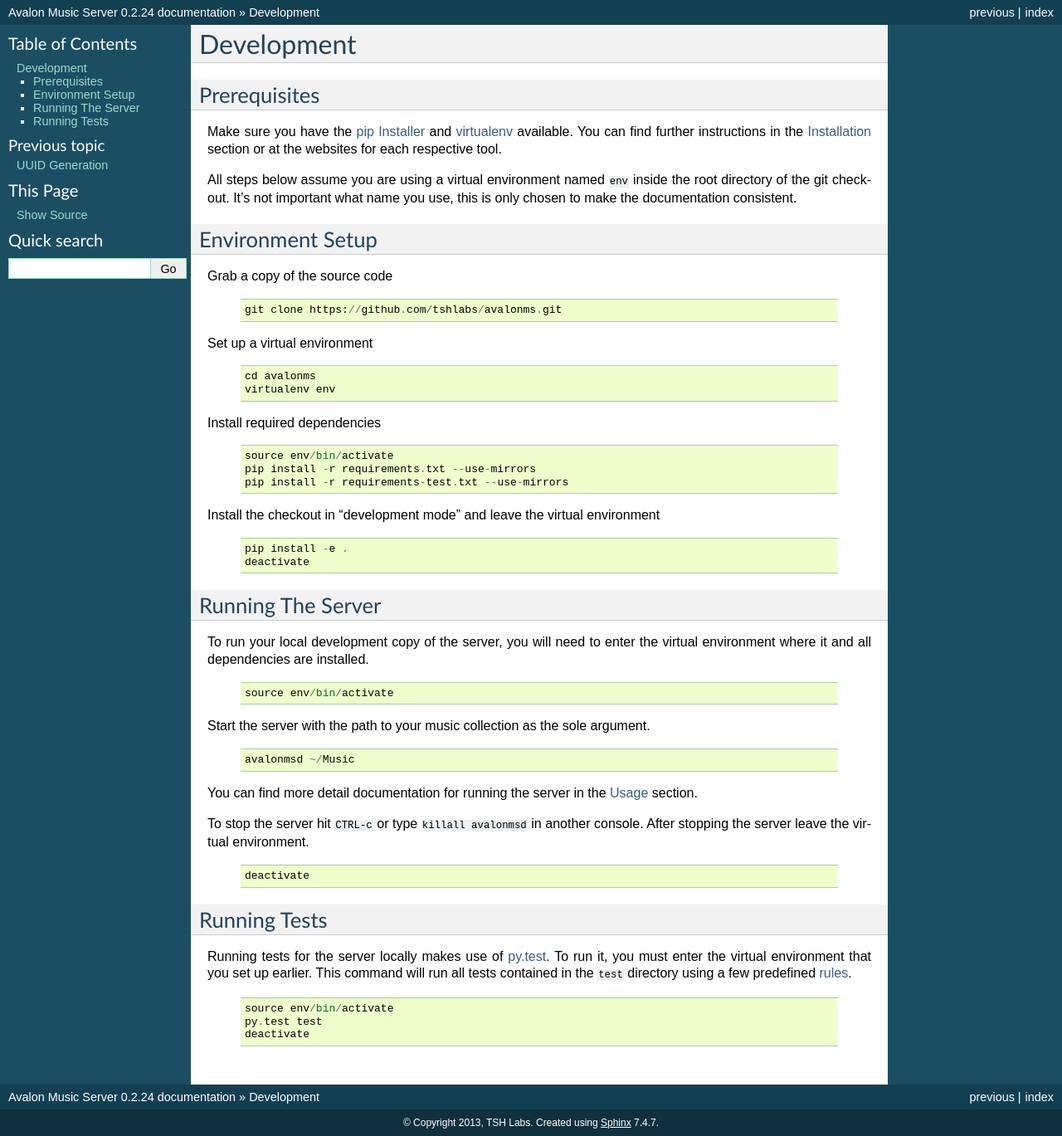
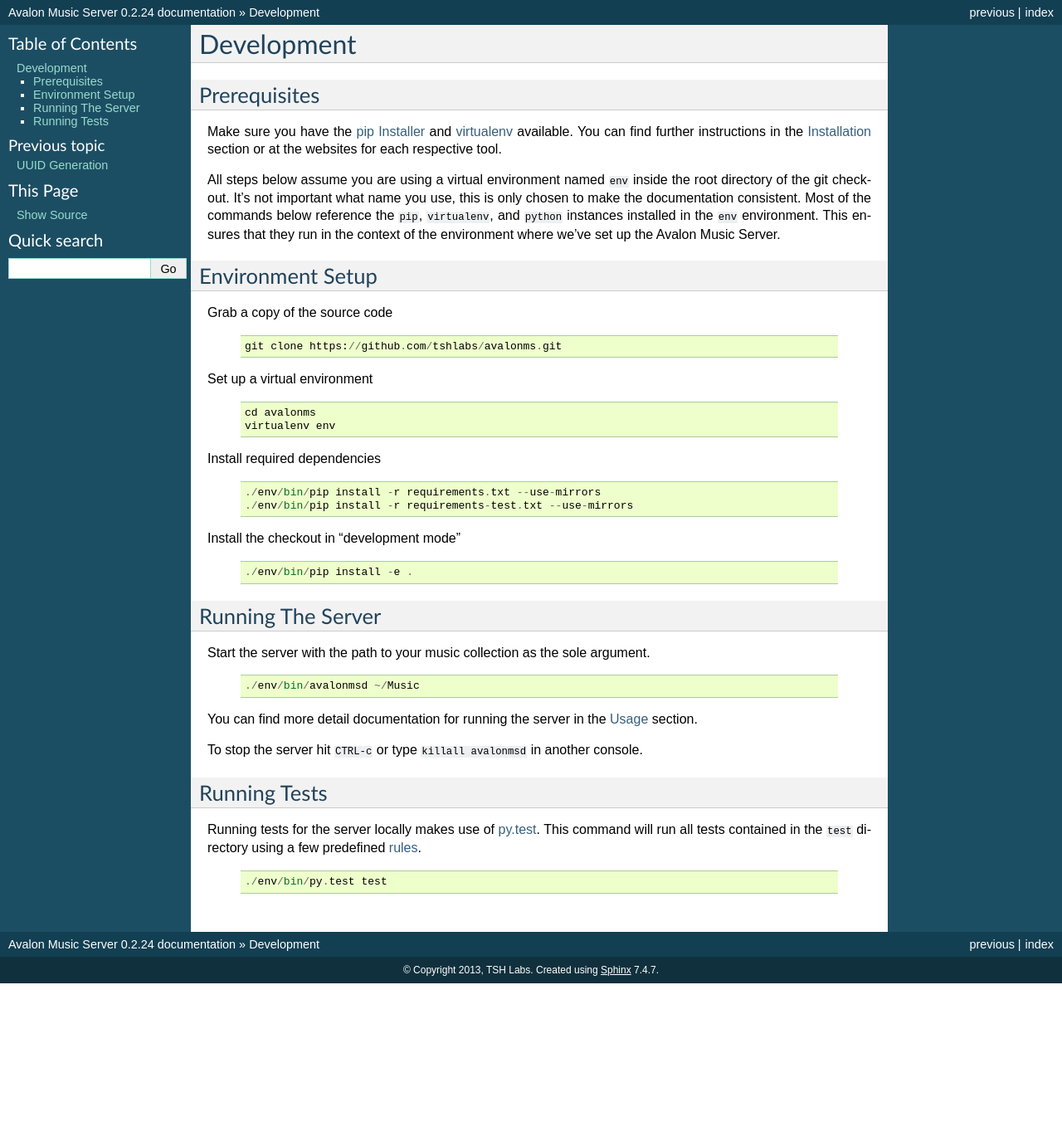
Before and after one commit to 56quarters/avalonms, a Sphinx documentation site: the page built from doc/development.rst, in a window 1280 px wide. Shown: the whole page at 83% size. Built offline with Sphinx 7.4.7, drawn with Linux system fonts in a browser that asks for light colours; after the commit the page ends 1185 px from its top, so only the background shows below that.

Commit message:
Change development docs to use virtualenv installed tools by path

```diff
--- a/doc/development.rst
+++ b/doc/development.rst
@@ -11,7 +11,10 @@
 
 All steps below assume you are using a virtual environment named ``env`` inside
 the root directory of the git checkout. It's not important what name you use, this
-is only chosen to make the documentation consistent.
+is only chosen to make the documentation consistent. Most of the commands below
+reference the ``pip``, ``virtualenv``, and ``python`` instances installed in
+the ``env`` environment. This ensures that they run in the context of the
+environment where we've set up the Avalon Music Server.
 
 Environment Setup
 ~~~~~~~~~~~~~~~~~
@@ -34,53 +37,37 @@
 
   ::
 
-    source env/bin/activate
-    pip install -r requirements.txt --use-mirrors
-    pip install -r requirements-test.txt --use-mirrors
+    ./env/bin/pip install -r requirements.txt --use-mirrors
+    ./env/bin/pip install -r requirements-test.txt --use-mirrors
 
-Install the checkout in "development mode" and leave the virtual environment
+Install the checkout in "development mode"
 
   ::
 
-    pip install -e .
-    deactivate
+    ./env/bin/pip install -e .
 
 Running The Server
 ~~~~~~~~~~~~~~~~~~
-
-To run your local development copy of the server, you will need to enter the virtual
-environment where it and all dependencies are installed.
-
-  ::
-
-    source env/bin/activate
 
 Start the server with the path to your music collection as the sole argument.
 
   ::
 
-    avalonmsd ~/Music
+    ./env/bin/avalonmsd ~/Music
 
 You can find more detail documentation for running the server in the :doc:`usage`
 section.
 
-To stop the server hit ``CTRL-c`` or type ``killall avalonmsd`` in another console. After
-stopping the server leave the virtual environment.
+To stop the server hit ``CTRL-c`` or type ``killall avalonmsd`` in another console.
 
-  ::
-
-    deactivate
 
 Running Tests
 ~~~~~~~~~~~~~
 
-Running tests for the server locally makes use of `py.test <http://pytest.org/>`_. To run
-it, you must enter the virtual environment that you set up earlier. This command will run
-all tests contained in the ``test`` directory using a few predefined
+Running tests for the server locally makes use of `py.test <http://pytest.org/>`_.  This
+command will run all tests contained in the ``test`` directory using a few predefined
 `rules <http://pytest.org/latest/goodpractises.html#test-discovery>`_.
 
   ::
 
-    source env/bin/activate
-    py.test test
-    deactivate
+    ./env/bin/py.test test
```
